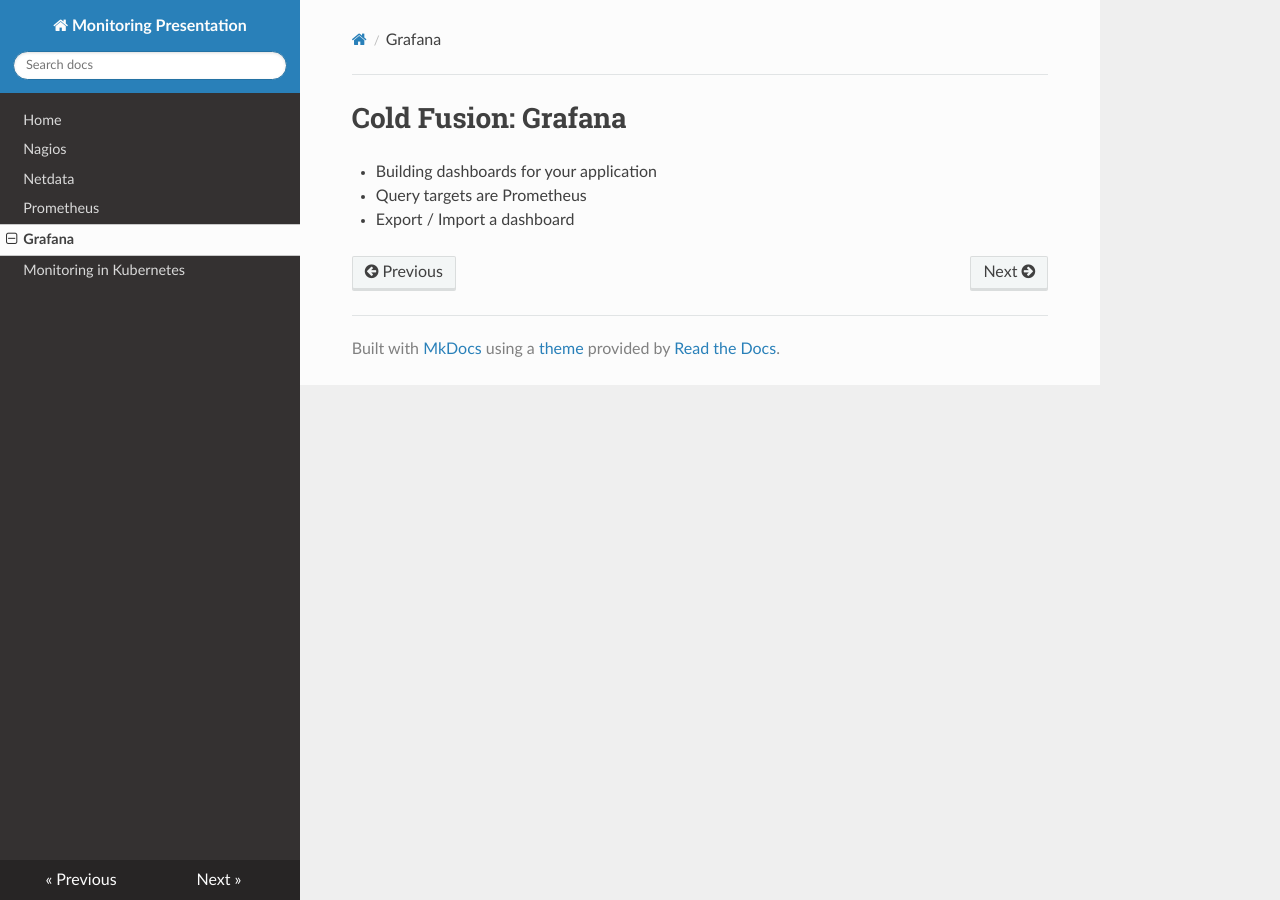
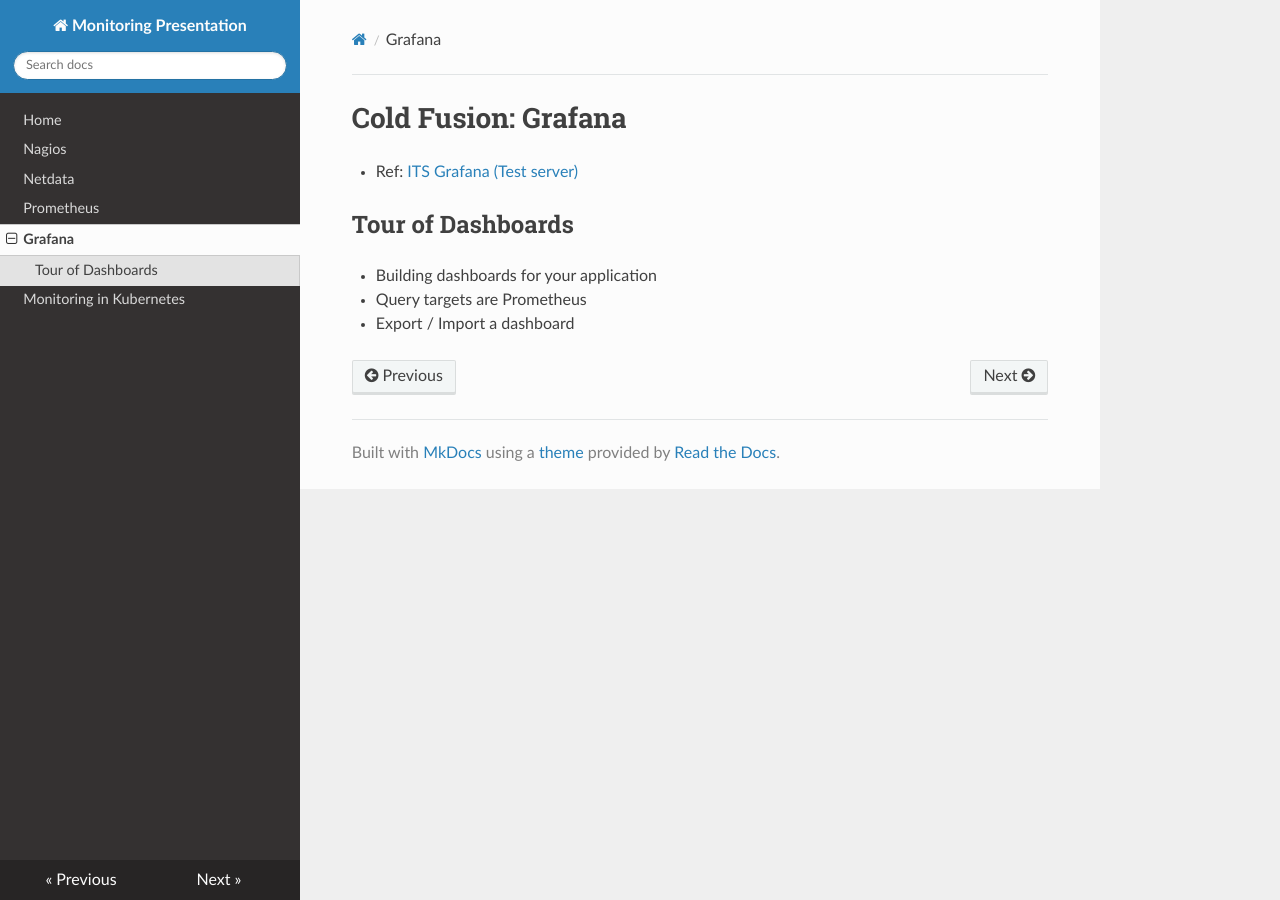
Before and after one commit to ualbertalib/MonitoringPrezzie, an MkDocs documentation site: the page built from docs/Grafana.md, in a window 1280 px wide. Built offline with MkDocs 1.6.1, drawn with Linux system fonts in a browser that asks for light colours; nearby versions of some CDN libraries.

Commit message:
Updated grafana

```diff
--- a/docs/Grafana.md
+++ b/docs/Grafana.md
@@ -1,5 +1,8 @@
 # Cold Fusion: Grafana
 
+* Ref: [ITS Grafana (Test server)](http://prom-mon-test-1:3000/login)
+
+## Tour of Dashboards
 
 * Building dashboards for your application
 * Query targets are Prometheus
```
